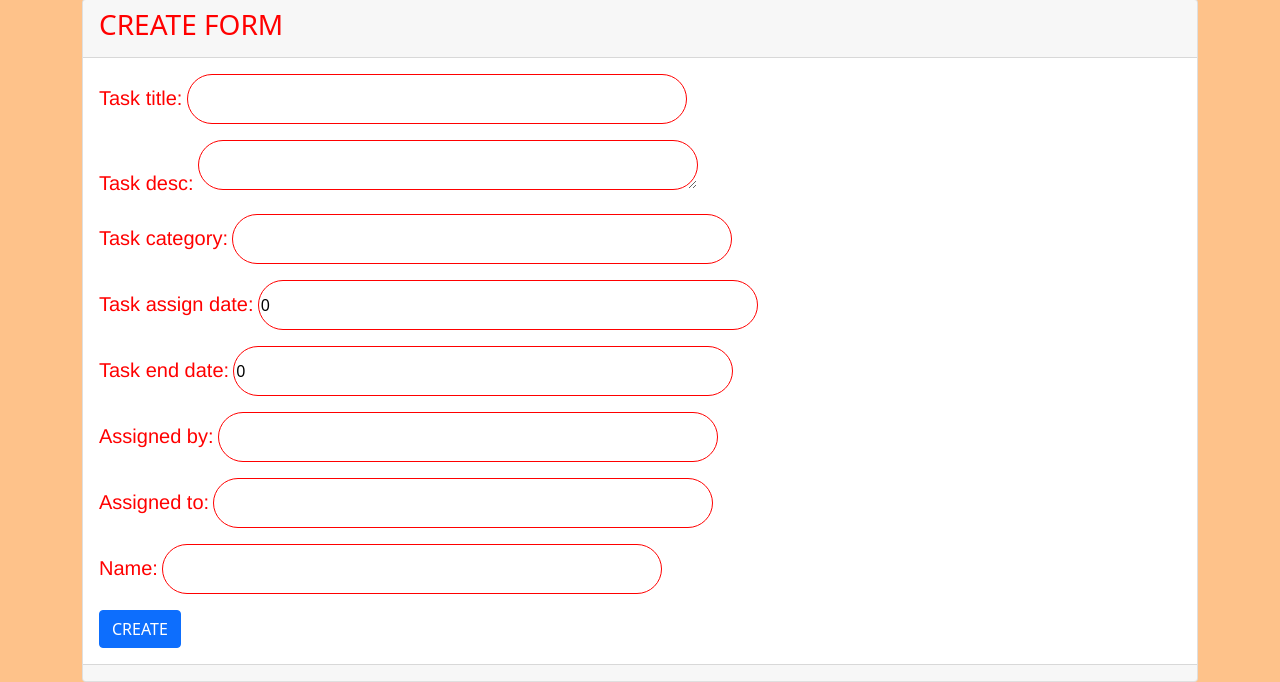
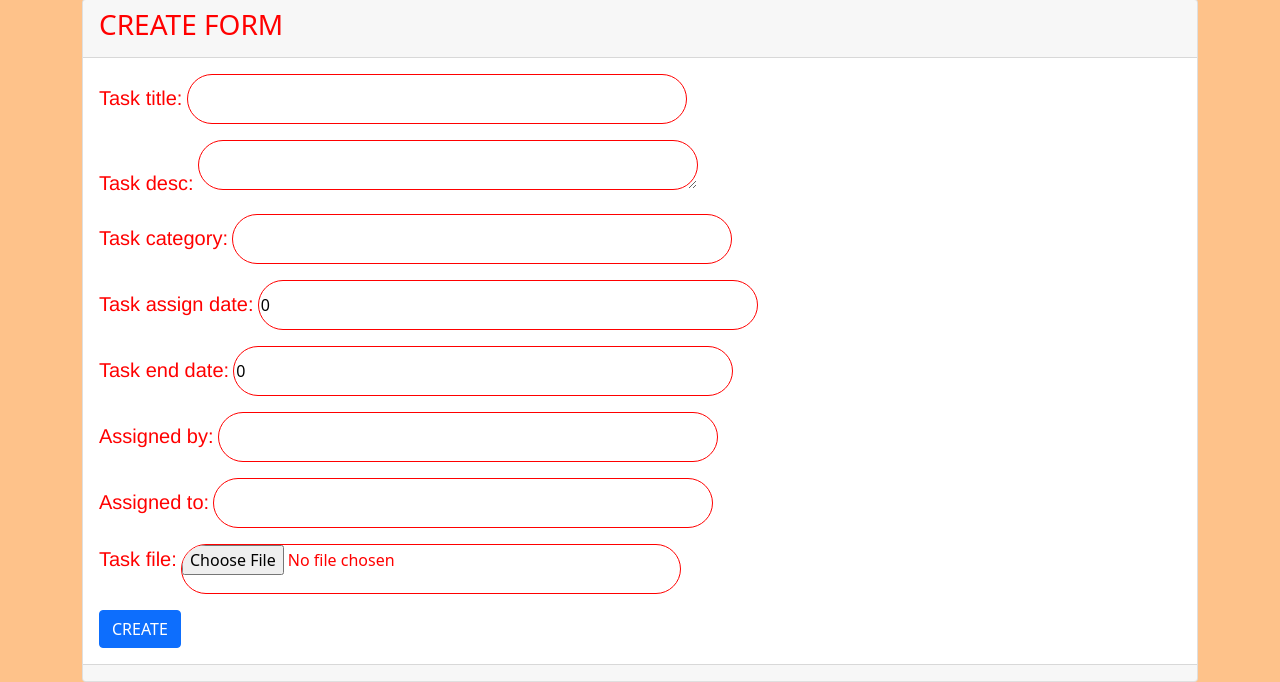
Before and after one commit to sixdgt/project_todoapp, a Django app: page /todoapp/task/create/ in a window 1280 px wide. Shown: the part 208-890 px from the top of the page. Run offline with Django 4.2, Linux system fonts and the light colour scheme; some libraries are stand-ins or nearby versions.

Commit message:
file uploading

```diff
--- a/project_todoapp/app_todoapp/forms.py
+++ b/project_todoapp/app_todoapp/forms.py
@@ -5,5 +5,5 @@ class TaskCreateForm(forms.ModelForm):
     class Meta:
         model = Task
         fields = ('task_title', 'task_desc', 'task_category', 'task_assign_date',\
-             'task_end_date', 'assigned_by', 'assigned_to', 'name')
+             'task_end_date', 'assigned_by', 'assigned_to', 'task_file')
         # fields = "__all__" - loads all attributes as input field
--- a/project_todoapp/app_todoapp/models.py
+++ b/project_todoapp/app_todoapp/models.py
@@ -10,9 +10,9 @@ class Task(models.Model):
     task_end_date = models.DateField(default=0, null=True)
     assigned_by = models.CharField(max_length=200)
     assigned_to = models.EmailField(unique=True, default=None)
-    name = models.CharField(max_length=200)
+    task_file = models.FileField()
     is_removed = models.BooleanField(default=False, blank=True)
-    created_at = models.DateTimeField(default=datetime.now())
+    created_at = models.DateTimeField(default=datetime.now(), null=True, blank=True)
     updated_at = models.DateTimeField(default=datetime.now(), null=True, blank=True)
     removed_at = models.DateTimeField(default=datetime.now(), null=True, blank=True)
 
--- a/project_todoapp/app_todoapp/templates/tasks/create.html
+++ b/project_todoapp/app_todoapp/templates/tasks/create.html
@@ -19,7 +19,7 @@
             <h3>CREATE FORM</h3>
         </div>
         <div class="card-body">
-            <form action="{% url 'task.create' %}" method="post">
+            <form action="{% url 'task.create' %}" method="post" enctype="multipart/form-data">
                 {% csrf_token %}
                 {{ form.as_p }}
 
@@ -27,8 +27,8 @@
             </form>
         </div>
         <div class="card-footer">
-            {% if msg %}
-            {{ msg }}
+            {% if error %}
+            {{ error }}
             {% endif %}
         </div>
     </div>
--- a/project_todoapp/app_todoapp/templates/tasks/index.html
+++ b/project_todoapp/app_todoapp/templates/tasks/index.html
@@ -24,6 +24,7 @@
                     <th>Deadline</th>
                     <th>Assign to</th>
                     <th>Assign By</th>
+                    <th>File</th>
                     <th colspan="3">Action</th>
                 </tr>
             </thead>
@@ -37,6 +38,7 @@
                     <td>{{ task.task_end_date }}</td>
                     <td>{{ task.assigned_to }}</td>
                     <td>{{ task.assigned_by }}</td>
+                    <td>{% load static %}<img src="{{ task.task_file }}" alt=""></td>
                     <td><a href="{% url 'task.edit' task.id %}"><i class="fa-solid fa-pen"></i></a></td>
                     <td><a href="{% url 'task.show' task.id %}"><i class="fa-solid fa-eye"></i></a></td>
                     <td><a href="{% url 'task.delete' task.id %}"><i class="fa-solid fa-trash"></i></a></td>
--- a/project_todoapp/app_todoapp/urls.py
+++ b/project_todoapp/app_todoapp/urls.py
@@ -1,6 +1,7 @@
 from django.urls import path
 from . import views
-
+from django.conf import settings
+from django.conf.urls.static import static
 urlpatterns = [
     path('tasks/', views.task_index, name='task.list'),
     path('task/create/', views.task_create, name='task.create'),
@@ -8,4 +9,4 @@ urlpatterns = [
     path('task/show/<int:id>', views.task_show, name='task.show'),
     path('task/edit/<int:id>', views.task_edit, name='task.edit'),
     path('task/delete/<int:id>', views.task_delete, name='task.delete'),
-]
+]+static(settings.MEDIA_URL, document_root=settings.MEDIA_ROOT)
--- a/project_todoapp/app_todoapp/views.py
+++ b/project_todoapp/app_todoapp/views.py
@@ -1,6 +1,6 @@
 from datetime import date, datetime
 from operator import imod
-from django.shortcuts import render
+from django.shortcuts import redirect, render
 
 from django.core.mail import send_mail
 
@@ -85,33 +85,40 @@ def task_delete(request, id):
 
 def task_create(request):
     if request.method == "POST":
-        task = Task()
-        task.task_title = request.POST.get('task_title')
-        task.task_desc = request.POST.get('task_desc')
-        task.task_category = request.POST.get('task_category')
-        task.assigned_by = request.POST.get('assigned_by')
-        task.assigned_to = request.POST.get('assigned_to')
-        task.task_assign_date = request.POST.get('task_assign_date')
-        task.task_end_date = request.POST.get('task_end_date')
-        task.created_at = datetime.now()
-        task.save()
+        # task = Task()
+        # task.task_title = request.POST.get('task_title')
+        # task.task_desc = request.POST.get('task_desc')
+        # task.task_category = request.POST.get('task_category')
+        # task.assigned_by = request.POST.get('assigned_by')
+        # task.assigned_to = request.POST.get('assigned_to')
+        # task.task_assign_date = request.POST.get('task_assign_date')
+        # task.task_end_date = request.POST.get('task_end_date')
+        # task.created_at = datetime.now()
+        # task.save()
+        try:
+            form = TaskCreateForm(request.POST, request.FILES)
+            if form.is_valid():
+                form.save()
+                # email sending
+                send_mail(
+                    'Task Assignment:-' + form.task_title,
+                    'You are assgined to new task. Assigned date:- ' + str(form.created_at),
+                    'c4crypt@gmail.com',
+                    [form.assigned_to]
+                )
 
-        # email sending
-        send_mail(
-            'Task Assignment:-' + task.task_title,
-            'You are assgined to new task. Assigned date:- ' + str(task.created_at),
-            'c4crypt@gmail.com',
-            [task.assigned_to]
-        )
-
-        tasks = Task.objects.all()
-        template = "tasks/index.html"
-        context = {
-            "tasks": tasks,
-            "title" : "TASK List",
-            "body_title": "Todo App | TASK List"
-        }
-        return render(request, template, context)
+                tasks = Task.objects.all()
+                template = "tasks/index.html"
+                context = {
+                    "tasks": tasks,
+                    "title" : "TASK List",
+                    "body_title": "Todo App | TASK List"
+                }
+                return render(request, template, context)
+            else:
+                return render(request, 'tasks/create.html', {'error': form})
+        except:
+            return render(request, 'tasks/create.html', {'error': form})
     else:
         template = "tasks/create.html"
         create_form = TaskCreateForm()
--- a/project_todoapp/project_todoapp/settings.py
+++ b/project_todoapp/project_todoapp/settings.py
@@ -129,6 +129,9 @@ USE_TZ = True
 STATIC_URL = 'static/'
 STATICFILES_DIRS = [os.path.join(BASE_DIR, 'static/')]
 
+MEDIA_URL = '/media/'
+MEDIA_ROOT = os.path.join(BASE_DIR, 'media')
+
 # Default primary key field type
 # https://docs.djangoproject.com/en/4.0/ref/settings/#default-auto-field
 
--- a/project_todoapp/static/css/style.css
+++ b/project_todoapp/static/css/style.css
@@ -3,7 +3,7 @@ body {
     color: rgb(255, 0, 0);
 }
 
-input, textarea {
+input, textarea{
     width: 500px;
     height: 50px;
     border-radius: 50px;
```
Also changed, not shown: project_todoapp/app_todoapp/migrations/0003_remove_task_name_task_task_file_and_more.py (added), project_todoapp/app_todoapp/migrations/0004_alter_task_created_at_alter_task_removed_at_and_more.py (added), project_todoapp/media/attitude-quotes-for-girls-and-boys.webp (added), project_todoapp/media/attitude-quotes-for-girls-and-boys_NRtqvyv.webp (added).
